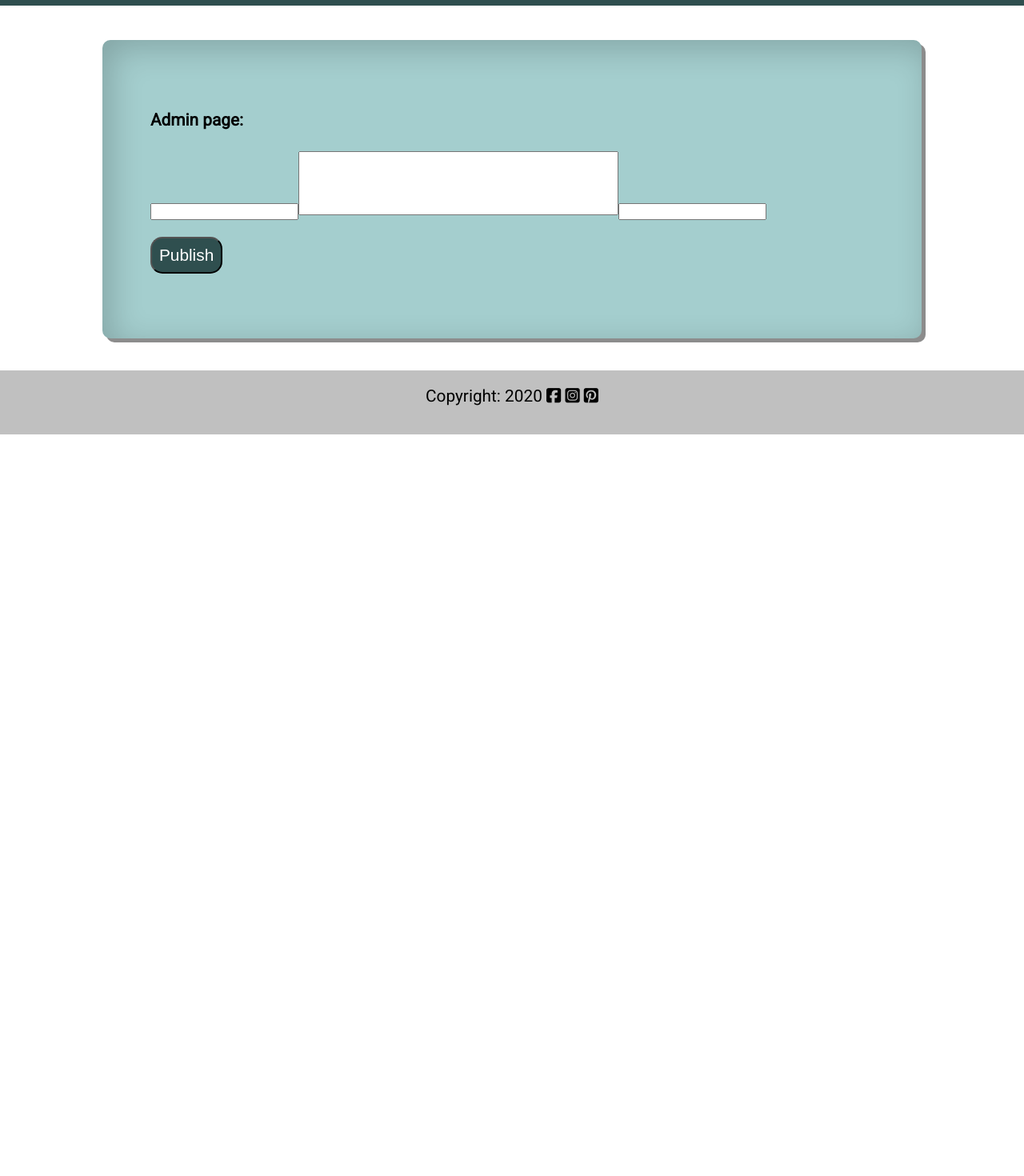
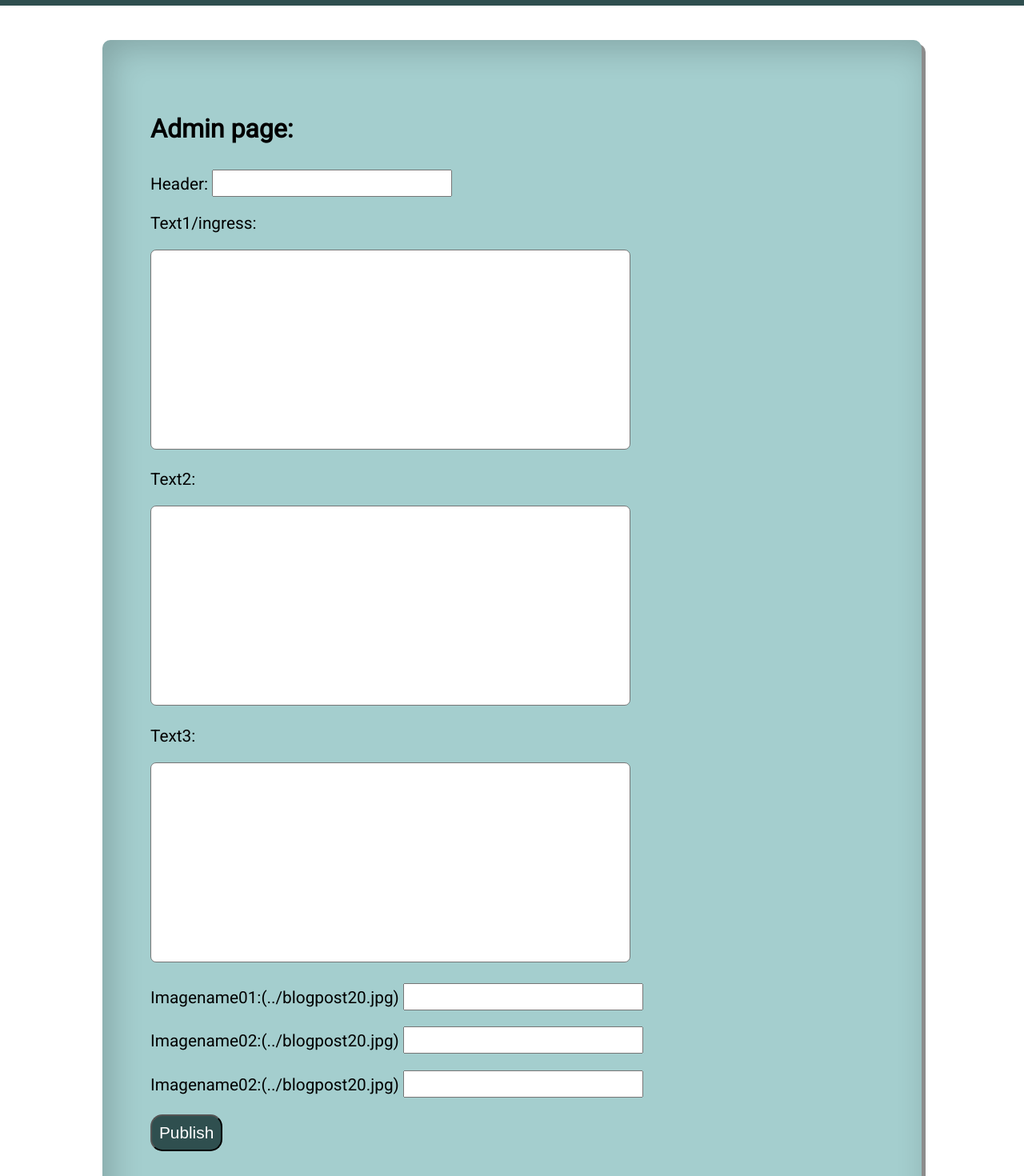
Before and after one commit to visua77/final-blog-proj, a React (Create React App) app: page /admin in a window 1280 px wide. Shown: the part 340-1810 px from the top of the page at 80% size. Before the commit the page ends 883 px from the top, so only its background shows below. Built offline with nearby package versions, Linux system fonts and the light colour scheme.

Commit message:
backup commit

```diff
--- a/src/components/Admin.js
+++ b/src/components/Admin.js
@@ -4,13 +4,17 @@ const URL = 'http://localhost:8080/blogposts'
 
 export const Admin = () => {
   const [commentBody, setCommentBody] = useState('')
+  const [commentBody2, setCommentBody2] = useState('')
+  const [commentBody3, setCommentBody3] = useState('')
   const [commentHeader, setCommentHeader] = useState('')
   const [imgUrl, setImgUrl] = useState('')
+  const [imgUrl2, setImgUrl2] = useState('')
+  const [imgUrl3, setImgUrl3] = useState('')
 
   const handleSubmit = () => {
     fetch((URL), {
       method: 'POST',
-        body: JSON.stringify({ headline: commentHeader, text: commentBody, imgName: imgUrl }),
+      body: JSON.stringify({ headline: commentHeader, textOne: commentBody, textTwo: commentBody2, textThree: commentBody3, imgName: imgUrl, imgName2: imgUrl2, imgName3: imgUrl3 }),
       headers: { 'Content-Type': 'application/json' }
     })
       .then(() => setCommentBody(''))
@@ -18,12 +22,19 @@ export const Admin = () => {
 
   return (
     <div className="card">
-      <h4>Admin page:</h4>
+      <h3>Admin page:</h3>
 
       <form onSubmit={handleSubmit}>
-        <input type="text" id="lname" name="lname" onChange={(e) => setCommentHeader(e.target.value)} />
-        <textarea rows="12" value={commentBody} onChange={(e) => setCommentBody(e.target.value)} />
-        <input type="text" id="lname2" name="lname2" onChange={(e) => setImgUrl(e.target.value)} />
+        <p>Header: <input type="text" id="lname" name="lname" onChange={(e) => setCommentHeader(e.target.value)} /></p>
+        <p>Text1/ingress:</p>
+        <p><textarea rows="12" value={commentBody} onChange={(e) => setCommentBody(e.target.value)} /></p>
+        <p>Text2:</p>
+        <p><textarea rows="12" value={commentBody2} onChange={(e) => setCommentBody2(e.target.value)} /></p>
+        <p>Text3:</p>
+        <p><textarea rows="12" value={commentBody3} onChange={(e) => setCommentBody3(e.target.value)} /></p>
+        <p>Imagename01:(../blogpost20.jpg) <input type="text" id="lname2" name="lname2" onChange={(e) => setImgUrl(e.target.value)} /></p>
+        <p>Imagename02:(../blogpost20.jpg) <input type="text" id="lname3" name="lname3" onChange={(e) => setImgUrl2(e.target.value)} /></p>
+        <p>Imagename02:(../blogpost20.jpg) <input type="text" id="lname4" name="lname4" onChange={(e) => setImgUrl3(e.target.value)} /></p>
       </form>
       <p><button className="theSubmit" type="submit" onClick={handleSubmit}>Publish</button></p>
     </div>
--- a/src/components/BlogPosts.js
+++ b/src/components/BlogPosts.js
@@ -29,8 +29,8 @@ export const BlogPosts = () => {
           <div className="wrapper-card" key={onepost._id}>
             <div>
               <h2>{onepost.headline}</h2>
-              <div className="txt-cont">{onepost.text}</div>
-              {/* <h3>Hearts: {onepost.hearts}</h3> */}
+              <div className="txt-cont">{onepost.textOne}</div>
+
               <p><Link key={onepost._id} to={`/blog/${onepost._id}`}>Read more</Link></p>
               <p>Created: {moment(onepost.createdAt).fromNow()}</p>
             </div>
--- a/src/components/Images.js
+++ b/src/components/Images.js
@@ -10,13 +10,12 @@ export const Images = () => {
 
   const showImg = () => {
     if (img) {
-    document.getElementById('showImg').innerHTML = `<img src=${img} width="400" height=400>`
-    document.getElementById('showImg').style.visibility = 'visible'
+      document.getElementById('showImg').innerHTML = `<img src=${img} width="400" height=400>`
+      document.getElementById('showImg').style.visibility = 'visible'
     }
     else {
       alert('error')
     }
-
 
 }
 
--- a/src/components/ShowPost.js
+++ b/src/components/ShowPost.js
@@ -5,14 +5,11 @@ import moment from 'moment'
 //const URL = 'https://the-soller-blog.herokuapp.com/'
 const URL = 'http://localhost:8080/blogposts'
 
-//const URL2 = 'http://localhost:8080/blogposts/:id/comments'
-
 export const ShowPost = () => {
   const params = useParams()
   const [post, setPost] = useState([])
   const [commentBody, setCommentBody] = useState('')
   const [commentArray, setCommentArray] = useState([])
-  //const [postedMessage, setPostedMessage] = useState('')
 
   const handleSubmit = () => {
     fetch(`http://localhost:8080/blogposts/${params.slug}/comments`, {
@@ -23,8 +20,9 @@ export const ShowPost = () => {
       .then(() => setCommentBody(''))
       //.then(() => setCommentArray(json.comments))
 
+    // dirty fix for reloading comments
     window.location.reload(true)
-    //console.log(commentBody)
+
   }
 
   useEffect(() => {
@@ -51,7 +49,11 @@ export const ShowPost = () => {
     <div>
       <div className="card">
         <img src={postMatch && postMatch.imgName} className="img-posts-large" alt="img" /><h2>{postMatch && postMatch.headline}</h2>
-        <p>{postMatch && postMatch.text}</p>
+        <p className="ingress">{postMatch && postMatch.textOne}</p>
+        <img src={postMatch && postMatch.imgName2} className="img-posts-large-2" alt="img" />
+        <p>{postMatch && postMatch.textTwo}</p>
+        <img src={postMatch && postMatch.imgName3} className="img-posts-large" alt="img" />
+        <p>{postMatch && postMatch.textThree}</p>
         <p className="white-p">Posted: {postMatch && moment(postMatch.createdAt).fromNow()}</p>
       </div>
 
--- a/src/css/styles.css
+++ b/src/css/styles.css
@@ -23,6 +23,7 @@ h1 {
 
 h2 {
     color: black;
+    margin-top: -5px;
     font-size: 2.5rem;
     font-weight: 900;
 }
@@ -65,6 +66,12 @@ a:visited {
     font-weight: 700;
 }
 
+.ingress {
+    color: white;
+    font-weight: 700;
+    margin-bottom: 30px;
+}
+
 .img-posts {
     height: 400px;
     width: 300px;
@@ -74,11 +81,20 @@ a:visited {
 }
 
 .img-posts-large {
-    height: 300px;
+    height: 350px;
     width: 300px;
     float: right;
     margin-bottom: 20px;
     margin-left: 30px;
+    border: 10px solid white;
+}
+
+.img-posts-large-2 {
+    height: 350px;
+    width: 300px;
+    float: left;
+    margin-bottom: 20px;
+    margin-right: 30px;
     border: 10px solid white;
 }
 
@@ -253,8 +269,15 @@ span {
 
 textarea {
     font-size: 1.5rem;
-    height: 80px;
-    width: 400px;
+    height: 250px;
+    width: 600px;
+    border-radius: 7px;
+    resize: none;
+}
+
+input {
+    font-size: 1.5rem;
+    width: 300px;
     resize: none;
 }
 
```
Also changed, not shown: src/components/HappyForm.js (deleted, +0 -23 lines), src/components/HappyThought.js (deleted, +0 -32 lines).
